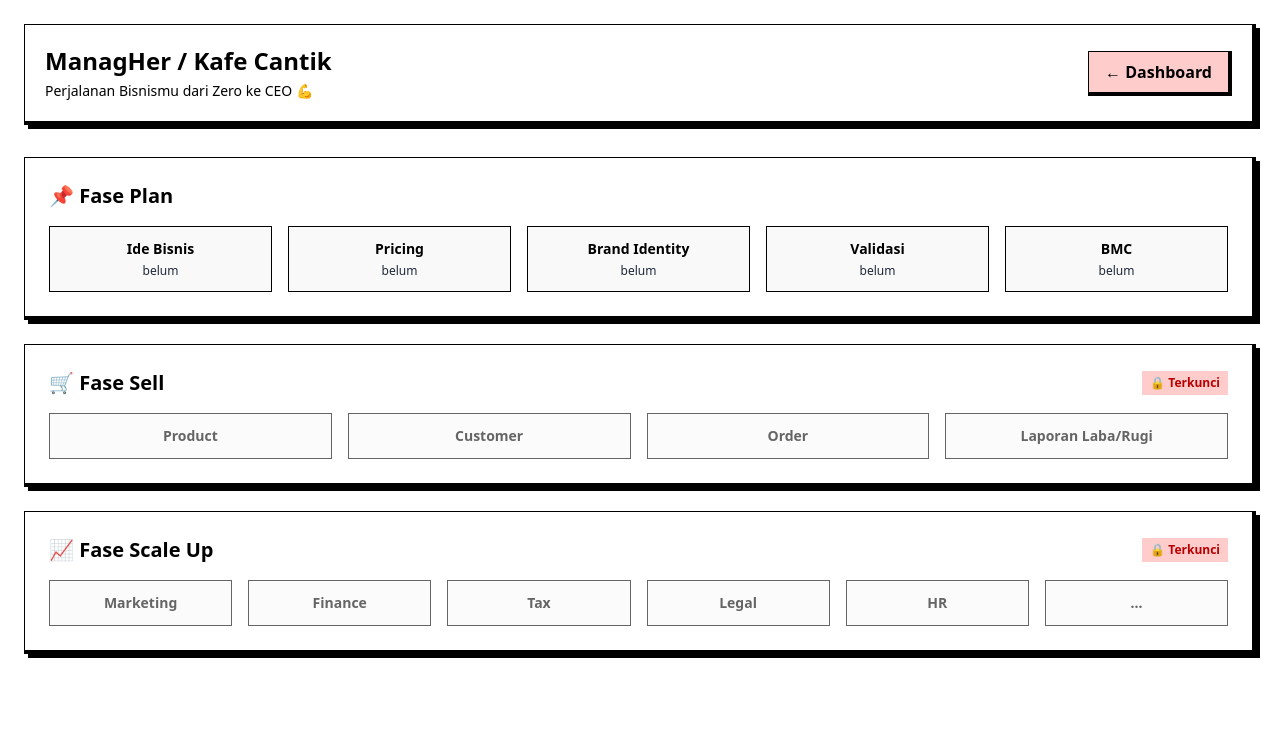
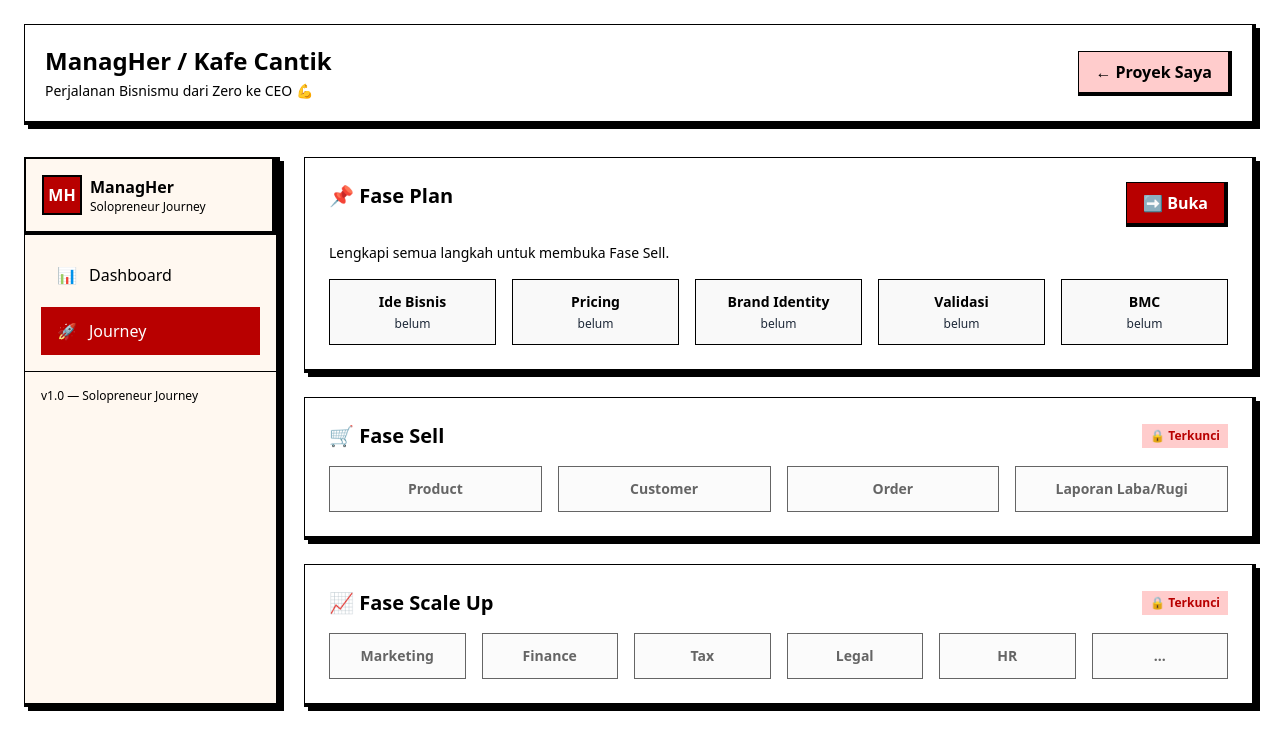
Before and after one commit to dwikarunia0001/managherv2, a Next.js app: page /dashboard/1/journey in a window 1280 px wide. Shown: the top 750 px of the page. Built offline with nearby package versions, Linux system fonts and the light colour scheme.

Commit message:
redesign journey page

```diff
--- a/src/app/dashboard/[projectId]/journey/page.js
+++ b/src/app/dashboard/[projectId]/journey/page.js
@@ -8,9 +8,11 @@ export default function JourneyPage({ params }) {
   const { projectId } = use(params);
   const router = useRouter();
   const { currentProject, setCurrentProject } = useProjectStore();
+  const [activeTab, setActiveTab] = useState('journey');
 
   useEffect(() => {
     setCurrentProject(projectId);
+    setActiveTab('journey');
   }, [projectId, setCurrentProject]);
 
   if (!currentProject) {
@@ -36,7 +38,21 @@ export default function JourneyPage({ params }) {
 
   const projectName = currentProject.name || 'Proyek';
 
-  // Cek progres
+  // Sidebar Menu
+  const SIDEBAR_MENU = [
+    { id: 'dashboard', label: 'Dashboard', icon: '📊' },
+    { id: 'journey', label: 'Journey', icon: '🚀' },
+  ];
+
+  const handleNavigate = (id) => {
+    if (id === 'dashboard') {
+      router.push(`/dashboard/${projectId}`);
+    } else if (id === 'journey') {
+      router.push(`/dashboard/${projectId}/journey`);
+    }
+  };
+
+  // Cek progres Fase Plan
   const businessIdea = currentProject.data?.businessIdea || {};
   const pricing = currentProject.data?.pricing || {};
   const brand = currentProject.data?.brandIdentity || {};
@@ -49,15 +65,15 @@ export default function JourneyPage({ params }) {
       pricing.materialCost &&
       brand.brandName &&
       validation.length > 0 &&
-      Object.keys(bmc).some(key => !key.startsWith('__'))
+      Object.keys(bmc).some((key) => !key.startsWith('__'))
     );
   };
 
   const planComplete = isPlanComplete();
   const sellUnlocked = planComplete;
-  const scaleUpUnlocked = sellUnlocked; // Bisa dikembangkan lebih lanjut
+  const scaleUpUnlocked = sellUnlocked;
 
-  // Fungsi navigasi
+  // Navigasi ke sub-fase
   const goToPlan = (subpage) => {
     router.push(`/dashboard/${projectId}/plan/${subpage}`);
   };
@@ -105,7 +121,7 @@ export default function JourneyPage({ params }) {
               </p>
             </div>
             <button
-              onClick={() => router.push(`/dashboard/${projectId}`)}
+              onClick={() => router.push('/projects')}
               className="bg-[#ffcccc] text-[#000000] px-4 py-2 font-semibold font-sans hover:bg-[#ffa8a8]"
               style={{
                 borderStyle: 'solid',
@@ -116,14 +132,82 @@ export default function JourneyPage({ params }) {
                 borderColor: '#000000',
               }}
             >
-              ← Dashboard
+              ← Proyek Saya
             </button>
           </div>
         </div>
       </header>
 
-      <div className="space-y-6">
-        {/* Fase Plan */}
+      <div className="flex gap-6 flex-col lg:flex-row">
+        {/* Sidebar */}
+        <div
+          className="w-full lg:w-64 font-sans"
+          style={{
+            backgroundColor: '#fff8f0',
+            borderStyle: 'solid',
+            borderTopWidth: '1px',
+            borderLeftWidth: '1px',
+            borderBottomWidth: '4px',
+            borderRightWidth: '4px',
+            borderColor: '#000000',
+            boxShadow: '4px 4px 0 0 #000000',
+          }}
+        >
+          <div
+            className="p-4 border-b border-[#000000]"
+            style={{
+              borderStyle: 'solid',
+              borderTopWidth: '1px',
+              borderLeftWidth: '1px',
+              borderBottomWidth: '4px',
+              borderRightWidth: '4px',
+              borderColor: '#000000',
+            }}
+          >
+            <div className="flex items-center space-x-2">
+              <div
+                className="w-10 h-10 flex items-center justify-center font-bold text-white"
+                style={{
+                  backgroundColor: '#b80000',
+                  border: '2px solid #000000',
+                  borderRadius: '0',
+                }}
+              >
+                MH
+              </div>
+              <div>
+                <h3 className="font-bold text-[#000000]">ManagHer</h3>
+                <p className="text-[#000000] text-xs font-light">Solopreneur Journey</p>
+              </div>
+            </div>
+          </div>
+
+          <nav className="p-4 space-y-2">
+            {SIDEBAR_MENU.map((item) => (
+              <button
+                key={item.id}
+                onClick={() => handleNavigate(item.id)}
+                className={`w-full flex items-center gap-3 px-4 py-3 font-medium transition-colors ${
+                  activeTab === item.id
+                    ? 'bg-[#b80000] text-white'
+                    : 'text-[#000000] hover:bg-[#ffcccc]'
+                }`}
+                style={{ borderRadius: '0', textAlign: 'left' }}
+              >
+                <span>{item.icon}</span>
+                <span>{item.label}</span>
+              </button>
+            ))}
+          </nav>
+
+          <div className="p-4 text-xs text-[#000000] font-light border-t border-[#000000] mt-auto">
+            v1.0 — Solopreneur Journey
+          </div>
+        </div>
+
+        {/* Konten Utama */}
+        <div className="flex-1 space-y-6">
+          {/* Card Fase Plan dengan Tombol Buka */}
           <div
             className="font-sans p-6"
             style={{
@@ -137,14 +221,34 @@ export default function JourneyPage({ params }) {
               boxShadow: '4px 4px 0 0 #000000',
             }}
           >
-          <h2 className="text-xl font-bold text-[#000000] mb-4">📌 Fase Plan</h2>
+            <div className="flex justify-between items-start mb-4">
+              <h2 className="text-xl font-bold text-[#000000]">📌 Fase Plan</h2>
+              <button
+                onClick={() => router.push(`/dashboard/${projectId}/plan`)}
+                className="bg-[#b80000] text-white px-4 py-2 font-bold font-sans hover:bg-[#8B0000]"
+                style={{
+                  borderStyle: 'solid',
+                  borderTopWidth: '1px',
+                  borderLeftWidth: '1px',
+                  borderBottomWidth: '4px',
+                  borderRightWidth: '4px',
+                  borderColor: '#000000',
+                  borderRadius: '0',
+                }}
+              >
+                ➡️ Buka
+              </button>
+            </div>
+            <p className="text-[#000000] mb-4 text-sm">
+              Lengkapi semua langkah untuk membuka Fase Sell.
+            </p>
             <div className="grid grid-cols-1 md:grid-cols-5 gap-4">
               {[
                 { name: 'Ide Bisnis', subpage: 'ide-bisnis', filled: !!businessIdea.idea },
                 { name: 'Pricing', subpage: 'pricing', filled: !!pricing.materialCost },
                 { name: 'Brand Identity', subpage: 'brand', filled: !!brand.brandName },
                 { name: 'Validasi', subpage: 'validasi', filled: validation.length > 0 },
-              { name: 'BMC', subpage: 'bmc', filled: Object.keys(bmc).some(key => !key.startsWith('__')) },
+                { name: 'BMC', subpage: 'bmc', filled: Object.keys(bmc).some((key) => !key.startsWith('__')) },
               ].map((step, i) => (
                 <button
                   key={i}
@@ -157,9 +261,7 @@ export default function JourneyPage({ params }) {
                   }}
                 >
                   <div className="font-bold text-[#000000] text-sm">{step.name}</div>
-                <div className="text-xs mt-1">
-                  {step.filled ? '✅' : 'belum'}
-                </div>
+                  <div className="text-xs mt-1">{step.filled ? '✅' : 'belum'}</div>
                 </button>
               ))}
             </div>
@@ -268,5 +370,6 @@ export default function JourneyPage({ params }) {
           </div>
         </div>
       </div>
+    </div>
   );
 }
```
Lines whose indentation alone changed are shown as unchanged.
